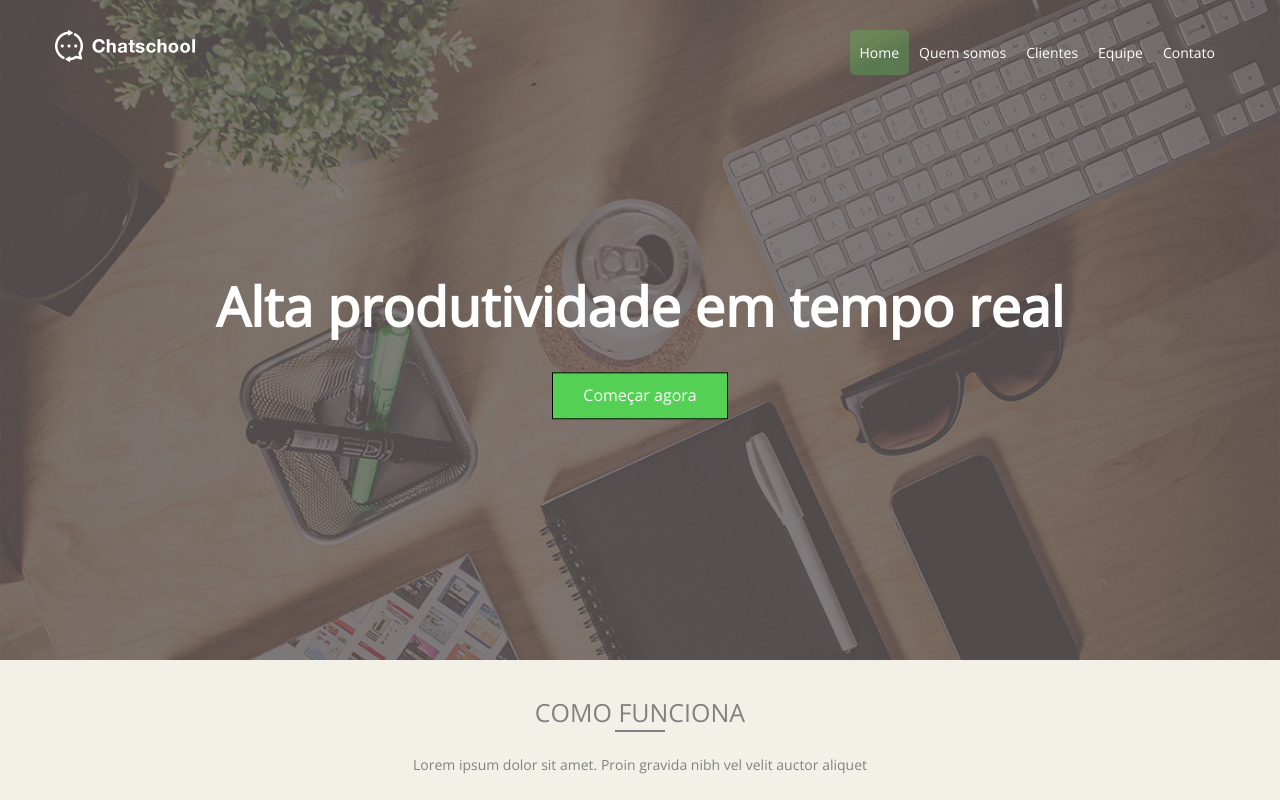
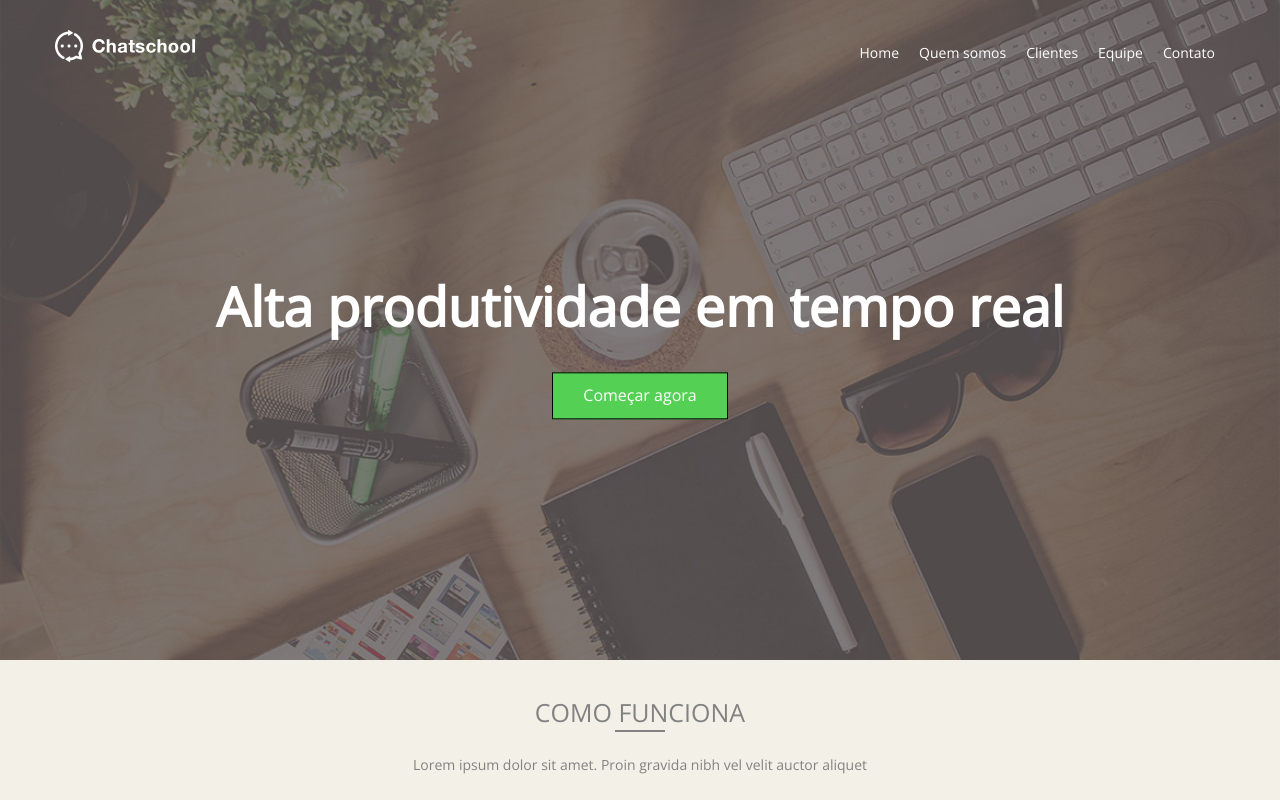
Before and after one commit to Agilwork/react-site-aw, a React (Create React App) app: page / in a window 1280 px wide. Shown: the top 800 px of the page. Built offline with nearby package versions, Linux system fonts and the light colour scheme.

Commit message:
Ajusted routes now we use link

```diff
--- a/src/components/Header.js
+++ b/src/components/Header.js
@@ -1,4 +1,6 @@
-import React, { Component } from 'react';
+import React, { Component } from 'react'
+
+import Nav from './Nav'
 
 class Header extends Component {
   render() {
@@ -11,17 +13,7 @@ class Header extends Component {
                 <img src="images/logo.png" alt="Logo da Chatschool" />
               </a>
             </div>
-            <div className="col col-desktop-9 col-6">
-              <nav>
-                <ul>
-                  <li><a href="/" className="active">Home</a></li>
-                  <li><a href="quem-somos.html">Quem somos</a></li>
-                  <li><a href="clientes.html">Clientes</a></li>
-                  <li><a href="equipe.html">Equipe</a></li>
-                  <li><a href="contato.html">Contato</a></li>
-                </ul>
-              </nav>
-            </div>
+            <Nav />
           </div>
           <div className="row">
             <div className="col col-desktop-12 title">
--- a/src/components/Nav.js
+++ b/src/components/Nav.js
@@ -1,4 +1,5 @@
 import React, { Component } from 'react';
+import {Link} from 'react-router-dom';
 
 class Nav extends Component {
   render () {
@@ -6,11 +7,11 @@ class Nav extends Component {
       <div className="col col-desktop-9 col-6">
         <nav>
           <ul>
-            <li><a href="/">Home</a></li>
-            <li><a href="quem-somos.html">Quem somos</a></li>
-            <li><a href="clientes.html" className="active">Clientes</a></li>
-            <li><a href="equipe.html">Equipe</a></li>
-            <li><a href="contato.html">Contato</a></li>
+            <Link to={'/'}>Home</Link>
+            <Link to={'/how-it-work'}>Quem somos</Link>
+            <Link to={'/clients'}>Clientes</Link>
+            <Link to={'/time'}>Equipe</Link>
+            <Link to={'/contact'}>Contato</Link>
           </ul>
         </nav>
       </div>
--- a/src/index.js
+++ b/src/index.js
@@ -8,7 +8,7 @@ import Time from './components/pages/Time'
 import Contact from './components/pages/Contact'
 
 import registerServiceWorker from './registerServiceWorker'
-import {Router, Route, BrowserRouter} from 'react-router-dom'
+import {Route, BrowserRouter} from 'react-router-dom'
 
 const router = (
   <BrowserRouter >
```
